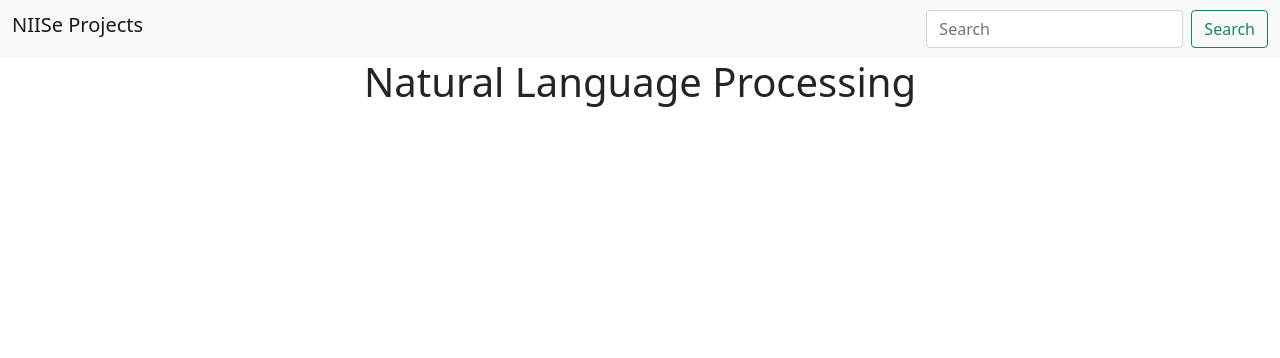
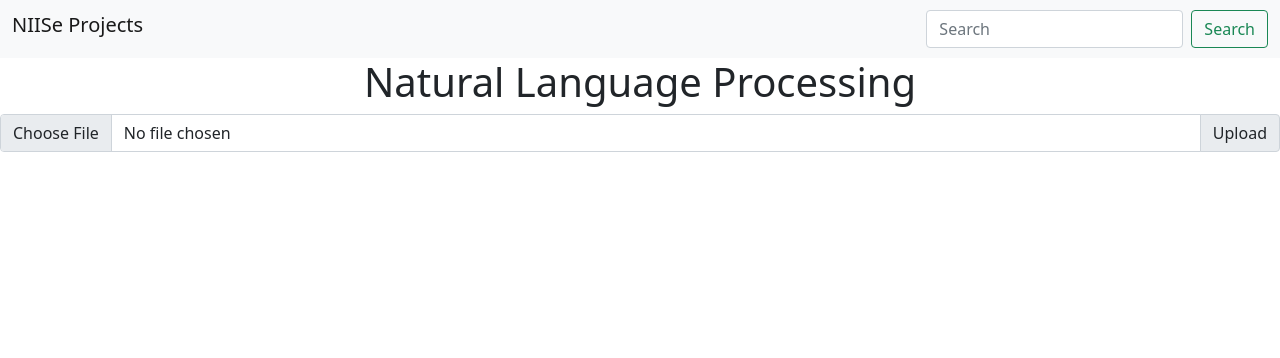
Before and after one commit to fahmibakar/malayanlp, a Flask app: page / in a window 1280 px wide. Shown: the top 358 px of the page. Run offline with Flask 2, Linux system fonts and the light colour scheme.

Commit message:
update ui

```diff
--- a/templates/index.html
+++ b/templates/index.html
@@ -1,4 +1,6 @@
 {% extends 'base.html' %} {% block head %} {% endblock %} {% block body %}
+
+<!--Start Navigation Section-->
 <nav class="navbar navbar-expand-lg navbar-light bg-light">
   <div class="container-fluid">
     <h6 class="navbar-brand" href="#">NIISe Projects</h6>
@@ -37,8 +39,17 @@
     </div>
   </div>
 </nav>
+<!--End Navigation Section-->
+
 <center>
   <h1>Natural Language Processing</h1>
 </center>
 
+<!--Start Input File Section-->
+<div class="input-group mb-3">
+  <input type="file" class="form-control" id="inputGroupFile02" />
+  <label class="input-group-text" for="inputGroupFile02">Upload</label>
+</div>
+<!--End Input File Section-->
+
 {% endblock %}
```
